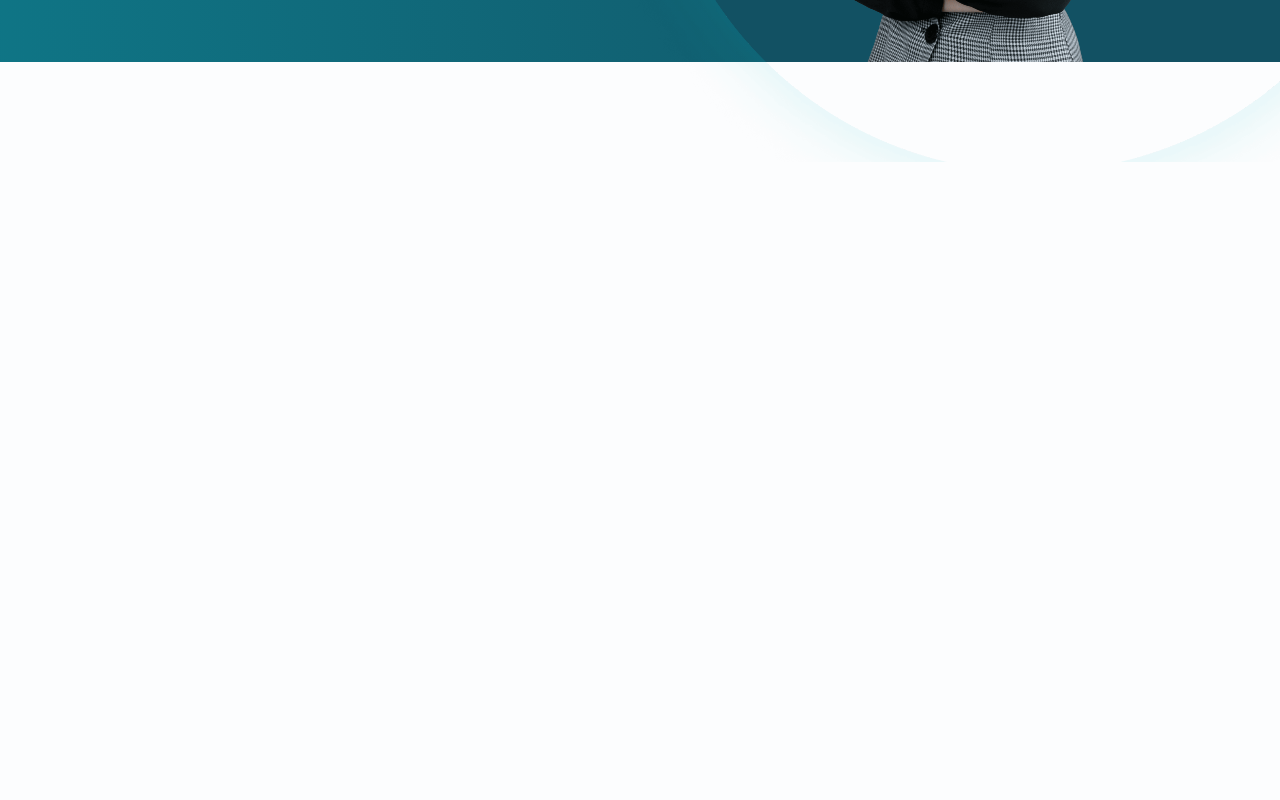
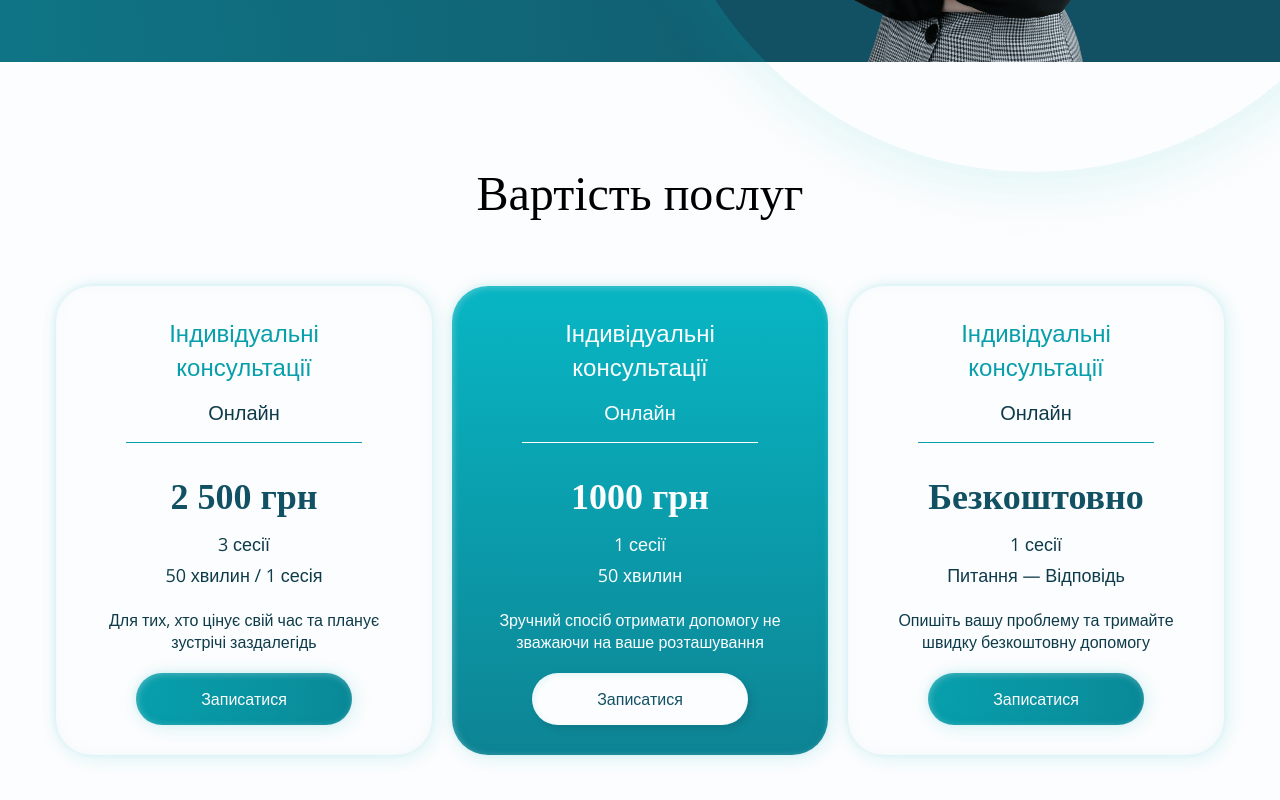
Before and after one commit to ohrimovich/-psychologist-landing-page, a React (Create React App) app: page / in a window 1280 px wide. Shown: the part 2899-3699 px from the top of the page. Before the commit the page ends 3061 px from the top, so only its background shows below. Built offline with nearby package versions, Linux system fonts and the light colour scheme.

Commit message:
upd(*) add prices section

```diff
--- a/src/App.js
+++ b/src/App.js
@@ -5,16 +5,18 @@ import Circles from './components/Circles/Circles';
 import AboutMe from './components/AboutMe/AboutMe';
 import Services from './components/Services/Services';
 import Individual from './components/Individual/Individual';
+import Prices from './components/Prices/Prices';
 
 function App() {
 	return (
     <div className="App">
-				<Circles/>
+      <Circles />
       <Header />
       <Hero />
       <AboutMe />
       <Services />
-			<Individual/>
+      <Individual />
+      <Prices />
     </div>
   );
 }
--- a/src/components/Individual/Individual.jsx
+++ b/src/components/Individual/Individual.jsx
@@ -15,7 +15,7 @@ const Individual = () => {
           <div  className={style.image_wrapper}>
              <img
              src={Maria_mobile}
-             srcSet={`${Maria_mobile} 768w, ${Maria_desktop} 1280w, `}
+             srcSet={`${Maria_mobile} 705w, ${Maria_desktop} 1280w, `}
              alt="Психолог Марія Янчук"
            />
           </div>
--- a/src/components/Individual/individual.module.scss
+++ b/src/components/Individual/individual.module.scss
@@ -12,6 +12,9 @@
 
       h2 {
         margin: 0 0 15px;
+      }
+      p {
+        color: inherit;
       }
     }
 
--- /dev/null
+++ b/src/components/Prices/Prices.jsx
@@ -0,0 +1,59 @@
+import style from './prices.module.scss';
+import Container from '../Container/Container';
+
+const cards = [
+  {
+    title: 'Індивідуальні консультації',
+    typeOfConsultation: 'Онлайн',
+    price: '2 500 грн',
+    quantityOfSessions: '3 сесії',
+    durationOfSession: '50 хвилин / 1 сесія',
+    descr: 'Для тих, хто цінує свій час та планує зустрічі заздалегідь',
+    buttonText: 'Записатися'
+  },
+  {
+    title: 'Індивідуальні консультації',
+    typeOfConsultation: 'Онлайн',
+    price: '1000 грн',
+    quantityOfSessions: '1 сесії',
+    durationOfSession: '50 хвилин',
+    descr: 'Зручний спосіб отримати допомогу не зважаючи на ваше розташування',
+    buttonText: 'Записатися'
+  },
+  {
+    title: 'Індивідуальні консультації',
+    typeOfConsultation: 'Онлайн',
+    price: 'Безкоштовно',
+    quantityOfSessions: '1 сесії',
+    durationOfSession: 'Питання — Відповідь',
+    descr: 'Опишіть вашу проблему та тримайте  швидку безкоштовну допомогу',
+    buttonText: 'Записатися'
+  },
+]
+
+const Prices = () => {
+  return (
+    <section className={style.prices} id='prices'>
+      <Container>
+      <h2 className={style.title}>Вартість послуг</h2>
+      <ul className={style.cards_list}>
+        {cards.map((card, id) => {
+          return (
+            <li key={id} className={style.card}>
+              <h3>{ card.title}</h3>
+              <p className={style.type}>{ card.typeOfConsultation}</p>
+              <p className={style.price}>{ card.price}</p>
+              <p className={style.quantity}>{ card.quantityOfSessions}</p>
+              <p className={style.duration}>{ card.durationOfSession}</p>
+              <p className={style.descr}>{ card.descr}</p>
+              <button>{ card.buttonText}</button>
+          </li>
+          )
+        })}
+        </ul>
+        </Container>
+    </section>
+  )
+}
+
+export default Prices;
--- /dev/null
+++ b/src/components/Prices/prices.module.scss
@@ -0,0 +1,167 @@
+.prices {
+  padding: 0 0 120px;
+
+  .title {
+    text-align: center;
+    margin: 0 0 60px;
+  }
+  .cards_list {
+    display: flex;
+    justify-content: center;
+
+    .card {
+      max-width: 376px;
+      display: flex;
+      flex-direction: column;
+      align-items: center;
+      padding: 30px;
+      box-shadow: 2px 2px 20px rgba(8, 179, 193, 0.16), -1px -1px 6px rgba(8, 179, 193, 0.1), inset -1px -1px 16px rgba(6, 137, 147, 0.04), inset 2px 2px 8px rgba(252, 253, 254, 0.16), inset 1px 1px 6px rgba(252, 253, 254, 0.14);
+      border-radius: 36px;
+
+      &:not(:last-child) {
+        margin-right: 20px;
+      }
+
+
+      h3 {
+        max-width: 290px;
+        text-align: center;
+        color: var(--text-color-2);
+        margin: 0 0 15px;
+      }
+
+      p {
+        text-align: center;
+        margin: 0 0 20px;
+      }
+      .type {
+        font-size: 20px;
+        line-height: 1.4;
+        padding: 0 82px 15px;
+        margin: 0 0 30px;
+        border-bottom: 1px solid var(--text-color-2);
+      }
+      .price {
+        font-family: 'Playfair Display',serif;
+        font-size: 36px;
+        font-weight: 700;
+        line-height: 1.34;
+        color: var(--form-text-color-2);
+        margin: 0 0 10px;
+      }
+      .quantity {
+        margin: 0 0 5px;
+      }
+      .quantity, .duration {
+        font-size: 18px;
+        line-height: 1.45;
+      }
+
+      button {
+        font-family: 'Open sans', sans-serif;
+        font-weight: 500;
+        font-size: 16px;
+        position: relative;
+        color: var(--primary-white);
+        padding: 15px 65px;
+        border: none;
+        border-radius: 50px;
+        background: var(--gradient-1);
+        box-shadow: 2px 2px 20px rgba(8, 179, 193, 0.16), -1px -1px 6px rgba(8, 179, 193, 0.1), inset -1px -1px 16px rgba(6, 137, 147, 0.04), inset 2px 2px 8px rgba(252, 253, 254, 0.16), inset 1px 1px 6px rgba(252, 253, 254, 0.14);
+        transition-property: all;
+        transition-duration: var(--duration);
+        transition-timing-function: var(--timing-function);
+        z-index: 1;
+
+        &::after {
+          border: none;
+        }
+
+        &:hover {
+          cursor: pointer;
+          color: var(--text-color-3);
+          background: transparent;
+
+
+          &::after {
+            content: '';
+            position: absolute;
+            top: -2px;
+            left: -2px;
+            width: 100%;
+            height: 100%;
+            border: 2px solid var(--text-color-2);
+            border-radius: 50px;
+          }
+        }
+
+        &:active {
+          color: var(--primary-white);
+          background: var(--gradient-3);
+          box-shadow: 2px 2px 20px rgba(8, 179, 193, 0.16), -1px -1px 6px rgba(8, 179, 193, 0.1), inset -1px -1px 16px rgba(6, 137, 147, 0.04), inset 2px 2px 8px rgba(252, 253, 254, 0.16), inset 1px 1px 6px rgba(252, 253, 254, 0.14);
+        }
+      }
+
+      &:nth-child(even) {
+        background: var(--gradient-2);
+        color: var(--primary-white);
+
+        h3, p {
+          color: inherit ;
+        }
+        .type {
+          border-color: inherit;
+        }
+
+        button {
+          background: var(--primary-white);
+          color: var(--form-text-color-2);
+          box-shadow: 4px 4px 6px rgba(18, 84, 102, 0.26), inset 2px 2px 6px rgba(8, 182, 196, 0.1);
+
+            &:hover {
+                color: var(--primary-white);
+                background: var(--gradient-1);
+
+                &::after {
+                      border: none;
+                    }
+            }
+
+            &:active {
+              color: var(--primary-white);
+              background: var(--gradient-3);
+              box-shadow: 2px 2px 20px rgba(8, 179, 193, 0.16), -1px -1px 6px rgba(8, 179, 193, 0.1), inset -1px -1px 16px rgba(6, 137, 147, 0.04), inset 2px 2px 8px rgba(252, 253, 254, 0.16), inset 1px 1px 6px rgba(252, 253, 254, 0.14);
+            }
+        }
+      }
+    }
+  }
+
+     @media screen and (max-width: 991px) {
+      padding: 0 0 80px;
+      .title {
+          margin: 0 0 40px;
+        }
+
+      .cards_list {
+         flex-direction: column;
+
+          .card {
+            max-width: 100%;
+            padding: 25px;
+
+            &:not(:last-child) {
+                margin: 0 0 20px;
+              }
+
+          }
+       }
+     }
+
+    @media screen and (max-width: 767px) {
+      padding: 0 0 60px;
+      .title {
+          margin: 0 0 30px;
+        }
+    }
+}
--- a/src/index.css
+++ b/src/index.css
@@ -118,14 +118,21 @@ h2 {
 
 }
 
+h3 {
+    font-size: 24px;
+    font-weight: 500;
+    line-height: 1.417;
+}
+
 ul {
   list-style: none;
 }
 
 p {
-  font-family: 'Open Sans', sans-serif !important;
+  font-family: 'Open Sans', sans-serif;
   font-weight: 400;
   line-height: 1.375;
+  color: var(--text-color-1);
   margin: 0;
 }
 
@@ -142,3 +149,9 @@ a {
     font-size: 36px;
   }
 }
+
+@media screen and (max-width: 768px) {
+  h2 {
+    font-size: 32px;
+  }
+}
```
Lines whose indentation alone changed are shown as unchanged.
